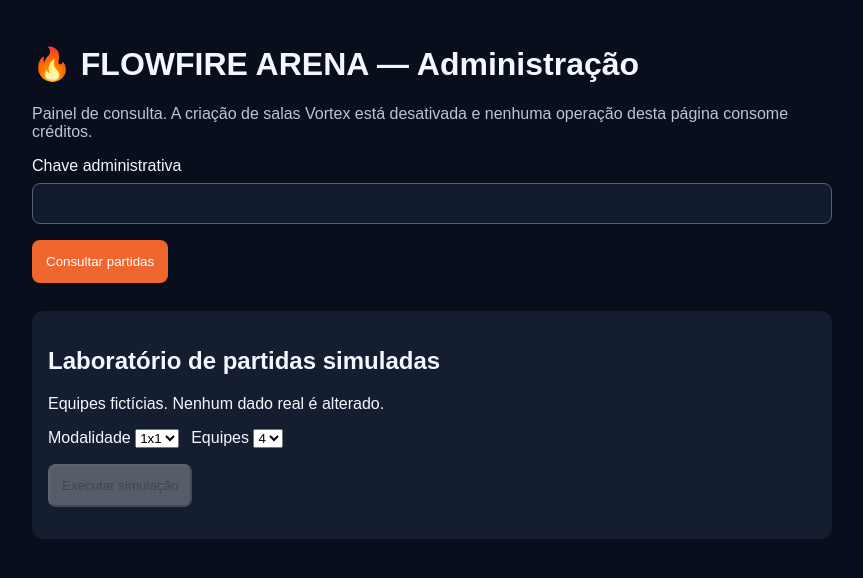
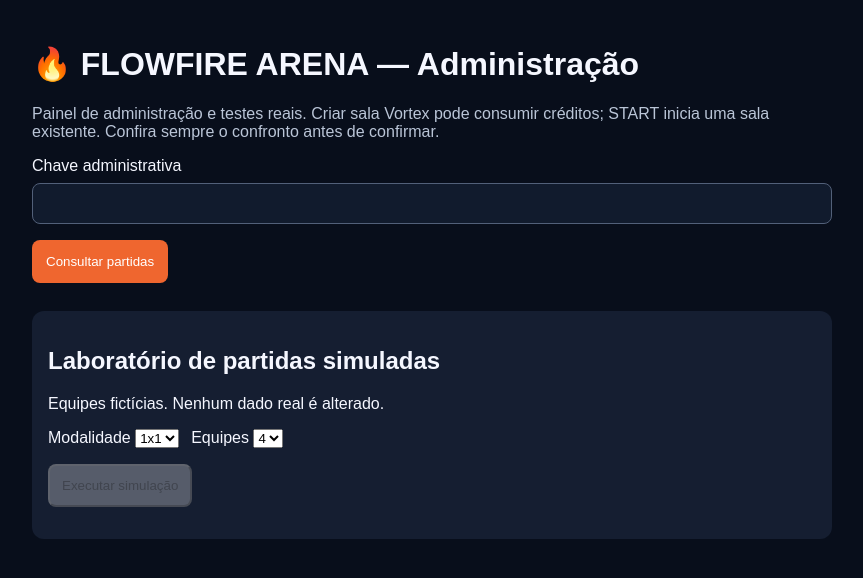
Before and after one commit to ernanefideles22-bot/FLOWFIRE-ARENA, a Next.js app: page /admin in a window 1280 px wide. Shown: the top 578 px of the page, without its empty margins (208-1071 px from the left). Built offline with nearby package versions, Linux system fonts and the light colour scheme.

Commit message:
fix: accurate Vortex credit warning and verified-result feedback

```diff
--- a/src/app/admin/page.tsx
+++ b/src/app/admin/page.tsx
@@ -9,12 +9,12 @@ export default function AdminPage(){
  async function reservation(matchId:string,review=false){setError('');try{const r=await fetch(review?'/api/admin/room-reservation-review':'/api/admin/room-reservation',{method:'POST',headers:{'content-type':'application/json','x-admin-key':key},body:JSON.stringify({matchId})});const data=await r.json();if(!r.ok)throw new Error(data.error||'Operação recusada');setMatches(current=>current.map(m=>m.id===matchId?{...m,reservationState:data.state}:m));}catch(e){setError(e instanceof Error?e.message:'Falha na reserva');}}
  async function createRoom(matchId:string){if(!window.confirm('Criar UMA sala Vortex para esta partida? Pode consumir crédito. Não repita se ocorrer erro.'))return;setRoomMessage('Solicitando uma única sala...');try{const r=await fetch('/api/admin/vortex-create-match-room',{method:'POST',headers:{'content-type':'application/json','x-admin-key':key},body:JSON.stringify({matchId,confirm:'CREATE_ONE_CREDITED_MATCH_ROOM'})});const data=await r.json();if(!r.ok)throw new Error(data.error||'Criação recusada');setRoomMessage('Sala '+data.roomId+' · Senha '+data.password+' · Os jogadores podem atualizar o confronto.');await load();}catch(e){setRoomMessage(e instanceof Error?e.message:'Falha. Não repetir sem verificar Vortex.');}}
  async function startMatch(matchId:string){if(!window.confirm('Iniciar agora a sala Vortex existente? Use somente se os dois jogadores estiverem posicionados.'))return;setRoomMessage('Enviando START à Vortex...');try{const r=await fetch('/api/admin/vortex-start-match',{method:'POST',headers:{'content-type':'application/json','x-admin-key':key},body:JSON.stringify({matchId,confirm:'START_MATCH_NOW'})});const data=await r.json();if(!r.ok)throw new Error(data.error||'START não confirmado');setRoomMessage('START confirmado pela Vortex. Verifique os celulares dos jogadores.');}catch(e){setRoomMessage(e instanceof Error?e.message:'START incerto. Não repita sem verificar Vortex.');}}
- async function checkResult(matchId:string){setRoomMessage('Consultando resultado Vortex...');try{const r=await fetch('/api/admin/vortex-match-result',{method:'POST',headers:{'content-type':'application/json','x-admin-key':key},body:JSON.stringify({matchId})});const data=await r.json();if(!r.ok)throw new Error(data.error+' (HTTP '+(data.providerStatus||r.status)+')');setRoomMessage('Resultado da Vortex: '+JSON.stringify(data.providerResponse).slice(0,3000)+' — ainda não registrado automaticamente.');}catch(e){setRoomMessage(e instanceof Error?e.message:'Resultado indisponível');}}
- async function finishMatch(m:{id:string;teamA:string;teamB:string}){const score=window.prompt('Placar final '+m.teamA+' × '+m.teamB+' (exemplo: 1-7)');if(!score)return;const parsed=/^([0-9]{1,2})[ ]*[-xX:][ ]*([0-9]{1,2})$/.exec(score.trim());if(!parsed){setRoomMessage('Placar inválido. Use 1-7.');return;}const scoreA=Number(parsed[1]),scoreB=Number(parsed[2]);if(scoreA===scoreB){setRoomMessage('Empates ainda não são suportados.');return;}const winner=scoreA>scoreB?'team_a':'team_b';if(!window.confirm('CONFIRMAR resultado com base na captura do jogo? '+m.teamA+' '+scoreA+' × '+scoreB+' '+m.teamB+'. Isso encerra o confronto e libera revanche.'))return;setRoomMessage('Registrando resultado confirmado...');try{const r=await fetch('/api/admin/finish-match',{method:'POST',headers:{'content-type':'application/json','x-admin-key':key},body:JSON.stringify({matchId:m.id,winner,scoreA,scoreB,confirm:'FINISH_VERIFIED_MATCH'})});const data=await r.json();if(!r.ok)throw new Error(data.error||'Falha ao finalizar');setRoomMessage('Partida encerrada. As equipes podem entrar novamente na fila 1x1.');await load();}catch(e){setRoomMessage(e instanceof Error?e.message:'Falha ao finalizar');}}
+ async function checkResult(matchId:string){setRoomMessage('Consultando resultado Vortex...');try{const r=await fetch('/api/admin/vortex-match-result',{method:'POST',headers:{'content-type':'application/json','x-admin-key':key},body:JSON.stringify({matchId})});const data=await r.json();if(!r.ok)throw new Error(data.error+' (HTTP '+(data.providerStatus||r.status)+')');setRoomMessage(data.recorded?'Resultado Vortex validado e partida encerrada. Equipes liberadas para novos confrontos.':data.alreadyRecorded?'Partida já encerrada e registrada.':'Resultado consultado, mas sem validação automática: '+(data.reason||'Revisão necessária')+'. '+JSON.stringify(data.providerResponse).slice(0,1200));if(data.recorded||data.alreadyRecorded)await load();}catch(e){setRoomMessage(e instanceof Error?e.message:'Resultado indisponível');}}
+ async function finishMatch(m:{id:string;teamA:string;teamB:string}){const score=window.prompt('Placar final '+m.teamA+' × '+m.teamB+' (exemplo: 1-7)');if(!score)return;const parsed=/^([0-9]{1,2})[ ]*[-xX:][ ]*([0-9]{1,2})$/.exec(score.trim());if(!parsed){setRoomMessage('Placar inválido. Use 1-7.');return;}const scoreA=Number(parsed[1]),scoreB=Number(parsed[2]);if(scoreA===scoreB){setRoomMessage('Empates ainda não são suportados.');return;}const winner=scoreA>scoreB?'team_a':'team_b';if(!window.confirm('CONFIRMAR resultado com base na captura do jogo? '+m.teamA+' '+scoreA+' × '+scoreB+' '+m.teamB+'. Isso encerra o confronto e libera revanche.'))return;setRoomMessage('Registrando resultado confirmado...');try{const r=await fetch('/api/admin/finish-match',{method:'POST',headers:{'content-type':'application/json','x-admin-key':key},body:JSON.stringify({matchId:m.id,winner,scoreA,scoreB,confirm:'FINISH_VERIFIED_MATCH'})});const data=await r.json();if(!r.ok)throw new Error(data.error||'Falha ao finalizar');setRoomMessage('Partida encerrada. As equipes podem entrar novamente na fila da modalidade correspondente.');await load();}catch(e){setRoomMessage(e instanceof Error?e.message:'Falha ao finalizar');}}
  async function simulate(){setSimLoading(true);setSimError('');try{const n=simMode==='1v1'?1:simMode==='2v2'?2:4;const teams=Array.from({length:simCount},(_,i)=>({id:'Equipe '+(i+1),mode:simMode,players:Array.from({length:n},(_,j)=>'Jogador '+(i+1)+'-'+(j+1))}));const scores=Array.from({length:Math.floor(simCount/2)},(_,i)=>({scoreA:4,scoreB:i%2===0?2:4}));const r=await fetch('/api/admin/simulate',{method:'POST',headers:{'content-type':'application/json','x-admin-key':key},body:JSON.stringify({teams,scores})});const data=await r.json();if(!r.ok)throw new Error(data.error||'Simulação indisponível');setSimResult(data);}catch(e){setSimError(e instanceof Error?e.message:'Falha na simulação');}finally{setSimLoading(false);}}
  async function load(){setLoading(true);setError('');try{const r=await fetch('/api/admin/matches',{headers:{'x-admin-key':key},cache:'no-store'});const data=await r.json();if(!r.ok)throw new Error(data.error||'Consulta falhou');setMatches(data.matches);setLoaded(true);}catch(e){setError(e instanceof Error?e.message:'Erro inesperado');setLoaded(false);}finally{setLoading(false);}}
  return <main style={{maxWidth:800,margin:'auto',padding:24,color:'#f5f7ff',fontFamily:'Arial,sans-serif'}}>
- <h1>🔥 FLOWFIRE ARENA — Administração</h1><p style={{color:'#bac5d7'}}>Painel de consulta. A criação de salas Vortex está desativada e nenhuma operação desta página consome créditos.</p>
+ <h1>🔥 FLOWFIRE ARENA — Administração</h1><p style={{color:'#bac5d7'}}>Painel de administração e testes reais. Criar sala Vortex pode consumir créditos; START inicia uma sala existente. Confira sempre o confronto antes de confirmar.</p>
  <label>Chave administrativa<input type="password" autoComplete="off" value={key} onChange={e=>setKey(e.target.value)} style={{display:'block',width:'100%',boxSizing:'border-box',padding:12,marginTop:8,background:'#111b2d',color:'white',border:'1px solid #526079',borderRadius:8}}/></label>
  <button type="button" disabled={loading||!key} onClick={load} style={{padding:14,marginTop:16,background:'#ef662f',color:'white',border:0,borderRadius:8}}>{loading?'Consultando...':'Consultar partidas'}</button>
  {error&&<p role="alert">{error}</p>}{roomMessage&&<p role="status">{roomMessage}</p>}{previewError&&<p role="alert">{previewError}</p>}
```
